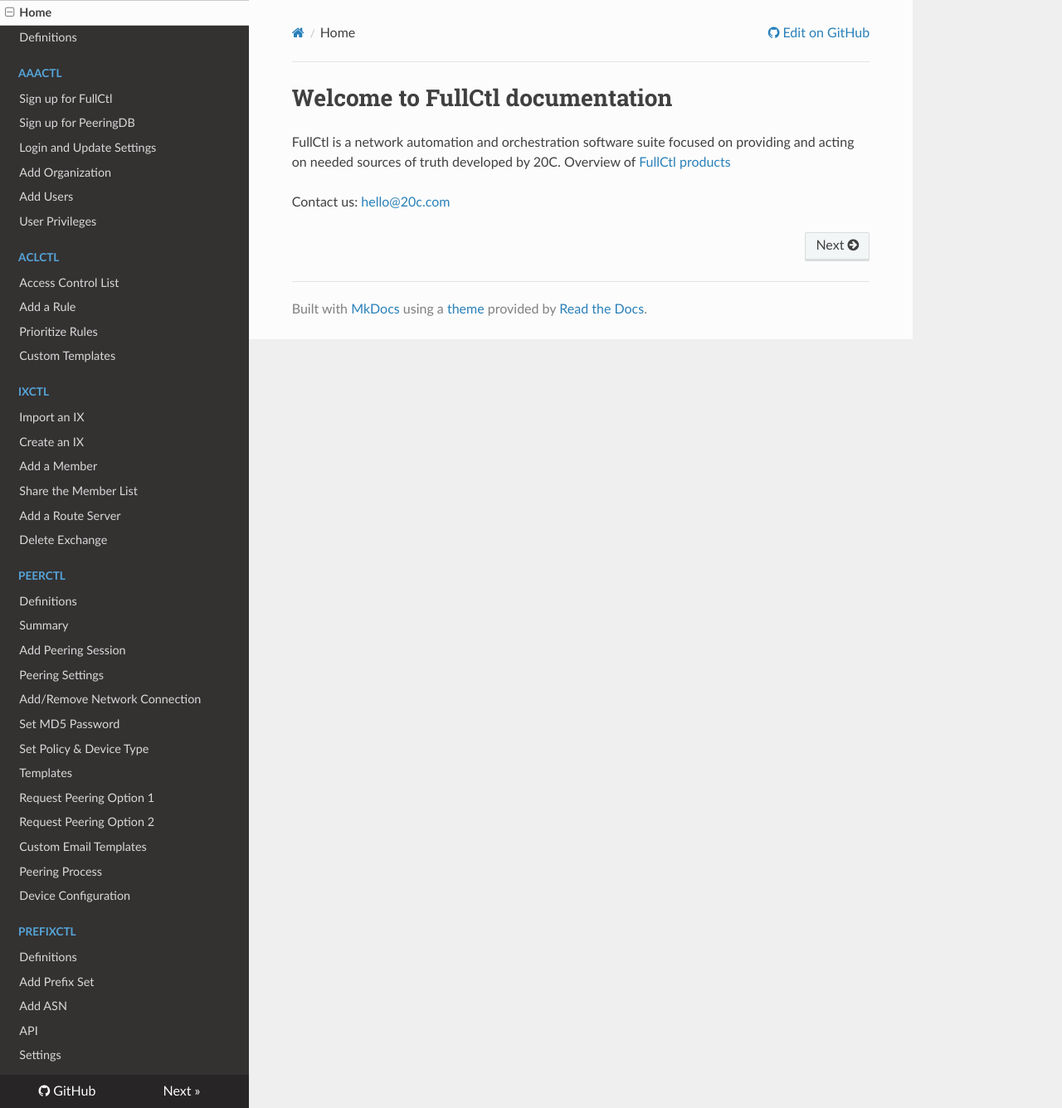
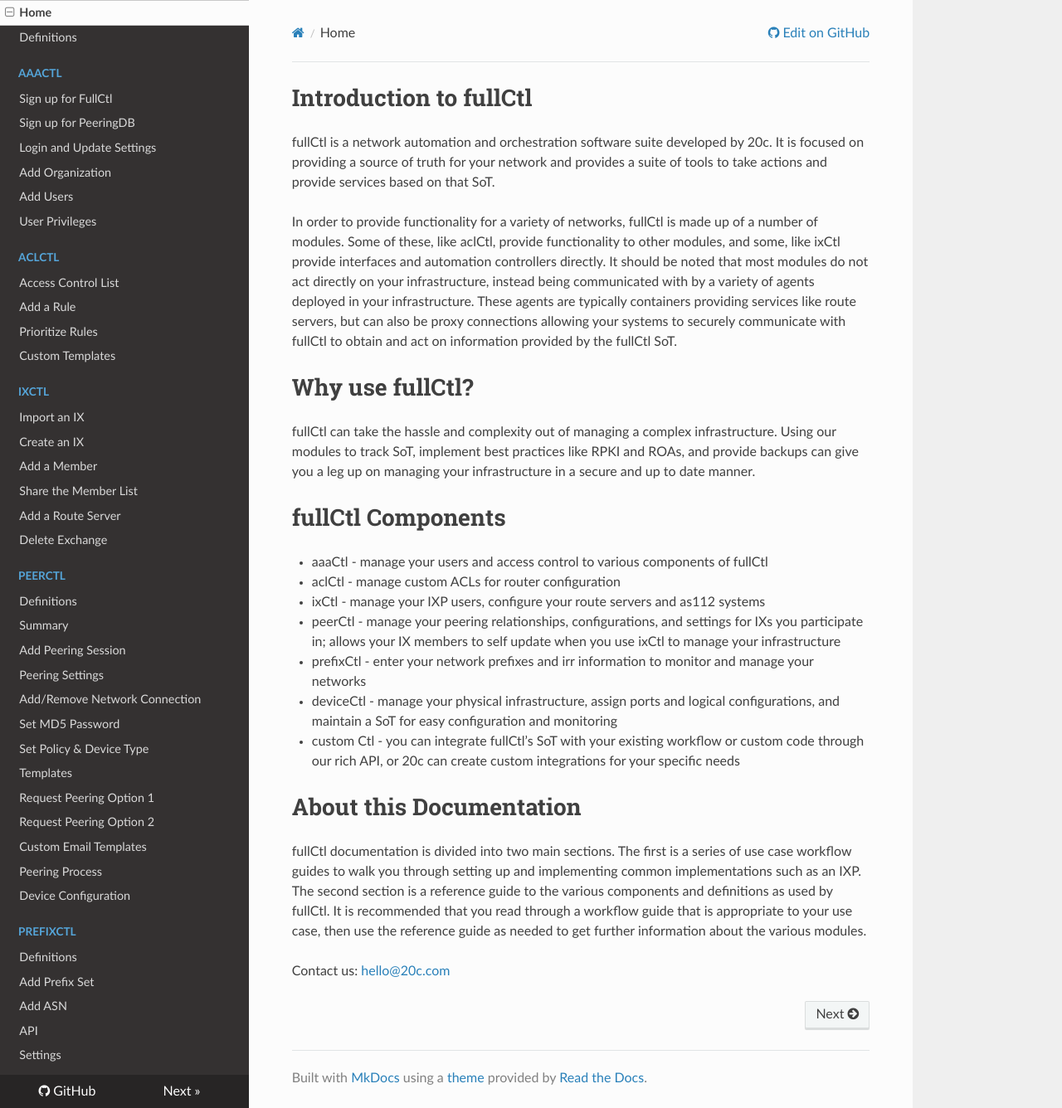
Before and after one commit to fullctl/docs.fullctl.com, an MkDocs documentation site: the page built from docs/index.md, in a window 1280 px wide and 1336 px high. Shown: the whole window at 83% size. Built offline with MkDocs 1.6.1, drawn with Linux system fonts in a browser that asks for light colours; nearby versions of some CDN libraries.

Commit message:
Update index.md

```diff
--- a/docs/index.md
+++ b/docs/index.md
@@ -1,7 +1,25 @@
+# Introduction to fullCtl
 
+fullCtl is a network automation and orchestration software suite developed by 20c. It is focused on providing a source of truth for your network and provides a suite of tools to take actions and provide services based on that SoT.
 
-# Welcome to FullCtl documentation
+In order to provide functionality for a variety of networks, fullCtl is made up of a number of modules. Some of these, like aclCtl, provide functionality to other modules, and some, like ixCtl provide interfaces and automation controllers directly. It should be noted that most modules do not act directly on your infrastructure, instead being communicated with by a variety of agents deployed in your infrastructure. These agents are typically containers providing services like route servers, but can also be proxy connections allowing your systems to securely communicate with fullCtl to obtain and act on information provided by the fullCtl SoT.
 
-FullCtl is a network automation and orchestration software suite focused on providing and acting on needed sources of truth developed by 20C. Overview of [FullCtl products](https://www.fullctl.com)
+# Why use fullCtl?
+
+fullCtl can take the hassle and complexity out of managing a complex infrastructure. Using our modules to track SoT, implement best practices like RPKI and ROAs, and provide backups can give you a leg up on managing your infrastructure in a secure and up to date manner.
+
+# fullCtl Components
+
+- aaaCtl - manage your users and access control to various components of fullCtl
+- aclCtl - manage custom ACLs for router configuration
+- ixCtl - manage your IXP users, configure your route servers and as112 systems
+- peerCtl - manage your peering relationships, configurations, and settings for IXs you participate in; allows your IX members to self update when you use ixCtl to manage your infrastructure
+- prefixCtl - enter your network prefixes and irr information to monitor and manage your networks
+- deviceCtl - manage your physical infrastructure, assign ports and logical configurations, and maintain a SoT for easy configuration and monitoring
+- custom Ctl - you can integrate fullCtl’s SoT with your existing workflow or custom code through our rich API, or 20c can create custom integrations for your specific needs
+
+# About this Documentation
+
+fullCtl documentation is divided into two main sections. The first is a series of use case workflow guides to walk you through setting up and implementing common implementations such as an IXP. The second section is a reference guide to the various components and definitions as used by fullCtl. It is recommended that you read through a workflow guide that is appropriate to your use case, then use the reference guide as needed to get further information about the various modules.
 
 Contact us: <a href="mailto: hello@20c.com" target="_blank">hello@20c.com</a>
```
